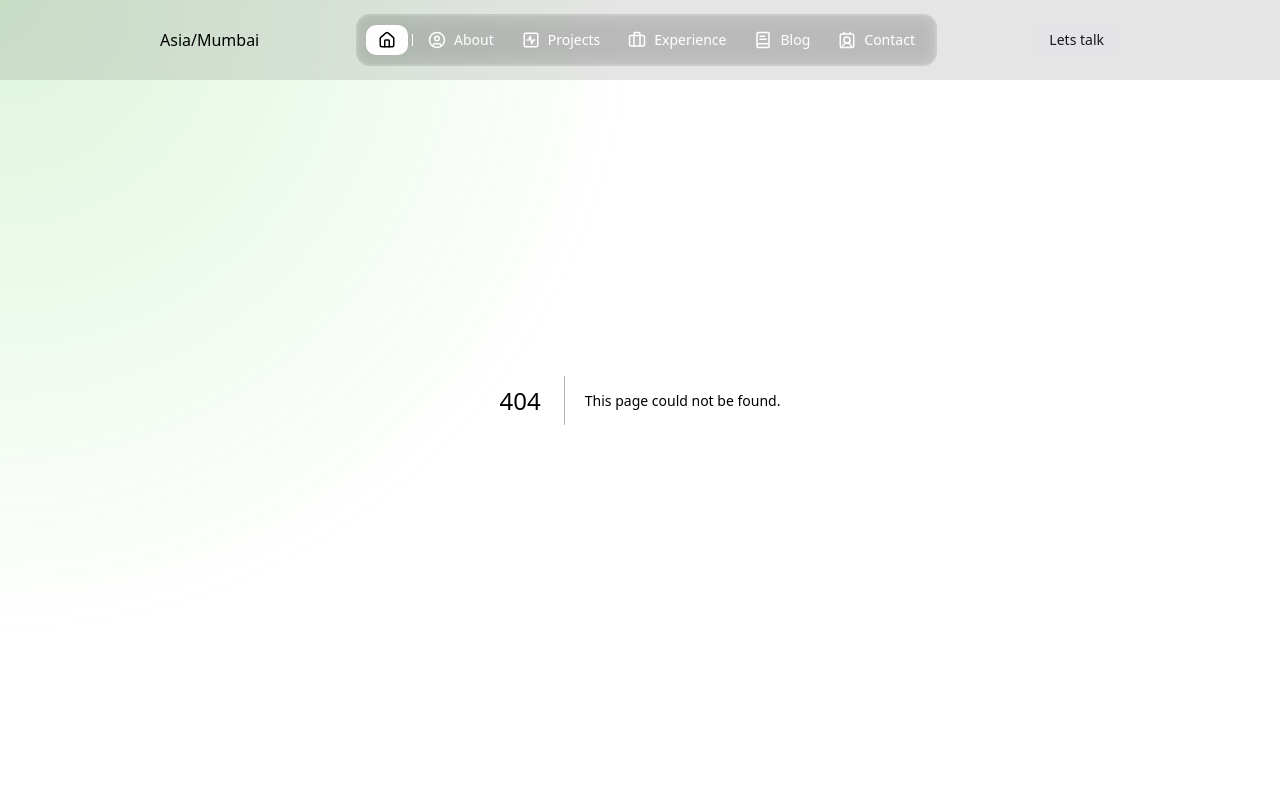
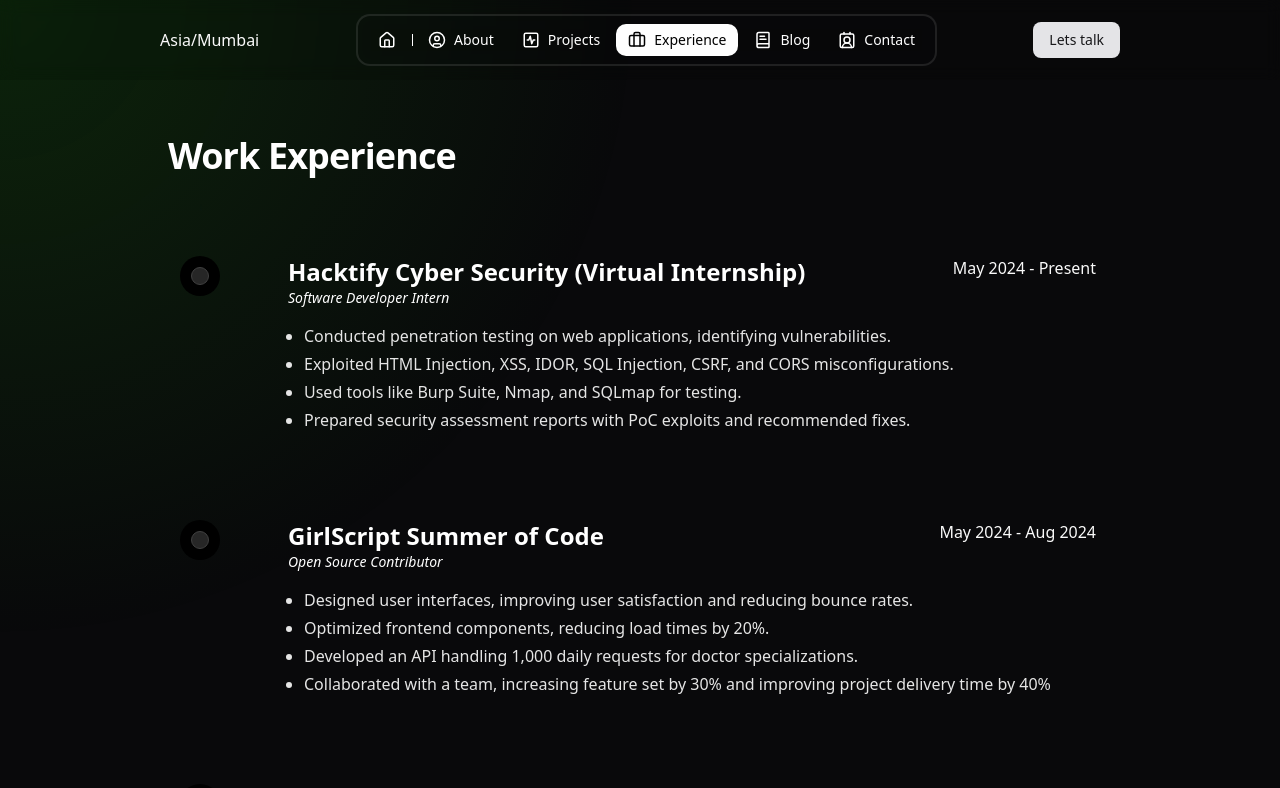
Before and after one commit to rushiii3/rushi-portfolio, a Next.js app: page /experience in a window 1280 px wide. Before the commit this address had no page. Shown: the top 788 px of the page. Built offline with nearby package versions, Linux system fonts and the light colour scheme.

Commit message:
added experience

```diff
--- a/Provider.tsx
+++ b/Provider.tsx
@@ -1,11 +1,32 @@
-"use client"
+"use client";
 
-import * as React from "react"
-import { ThemeProvider as NextThemesProvider } from "next-themes"
-
+import * as React from "react";
+import { ThemeProvider as NextThemesProvider } from "next-themes";
+import { ReactLenis } from "lenis/react";
+import type { LenisRef } from "lenis/react";
+import { cancelFrame, frame } from "framer-motion";
+import { useEffect, useRef } from "react";
 export function ThemeProvider({
   children,
   ...props
 }: React.ComponentProps<typeof NextThemesProvider>) {
-  return <NextThemesProvider {...props}>{children}</NextThemesProvider>
+  return <NextThemesProvider {...props}>{children}</NextThemesProvider>;
 }
+export function LenisProvider({
+  children,
+  ...props
+}: React.ComponentProps<typeof ReactLenis>) {
+  const lenisRef = useRef<LenisRef>(null);
+
+  useEffect(() => {
+    function update(data: { timestamp: number }) {
+      const time = data.timestamp;
+      lenisRef.current?.lenis?.raf(time);
+    }
+
+    frame.update(update, true);
+
+    return () => cancelFrame(update);
+  }, []);
+  return <ReactLenis {...props} root options={{ autoRaf: false }} ref={lenisRef}>{children}</ReactLenis>;
+}
--- /dev/null
+++ b/app/about/page.tsx
@@ -0,0 +1,14 @@
+import AboutMe from "@/components/sections/about-me";
+import Skills from "@/components/sections/skills";
+import React from "react";
+
+const Page = () => {
+  return (
+    <div className="w-full  pt-15 md:pt-28">
+      <AboutMe />
+      <Skills />
+    </div>
+  );
+};
+
+export default Page;
--- /dev/null
+++ b/app/experience/page.tsx
@@ -0,0 +1,12 @@
+import { Experience } from "@/components/sections/experience";
+import React from "react";
+
+const Page = () => {
+  return (
+    <div className="w-full pt-15 md:pt-28">
+      <Experience />
+    </div>
+  );
+};
+
+export default Page;
--- a/app/layout.tsx
+++ b/app/layout.tsx
@@ -4,7 +4,9 @@
 import CursorGlow from "@/components/cursor-glow";
 import Header from "@/components/Header";
 import FooterSection from "@/components/footer";
-import { ThemeProvider } from "@/Provider";
+import { LenisProvider, ThemeProvider } from "@/Provider";
+import NextTopLoader from "nextjs-toploader";
+
 const geistSans = Geist({
   variable: "--font-geist-sans",
   subsets: ["latin"],
@@ -30,6 +32,19 @@
       <body
         className={`${geistSans.variable} ${geistMono.variable} antialiased`}
       >
+        <NextTopLoader
+          color="rgba(32,194,14,0.8)"
+          initialPosition={0.08}
+          crawlSpeed={200}
+          height={3}
+          crawl={true}
+          showSpinner={false}
+          easing="ease"
+          speed={200}
+          zIndex={1600}
+          showAtBottom={false}
+        />
+        <LenisProvider>
           <Header />
           <ThemeProvider
             attribute="class"
@@ -37,11 +52,14 @@
             enableSystem
             disableTransitionOnChange
           >
-          <main className="max-w-5xl mx-auto px-10 ">{children}</main>
+            <main className="max-w-5xl mx-auto px-10 min-h-dvh">
+              {children}
+            </main>
           </ThemeProvider>
 
           <FooterSection />
           <CursorGlow />
+        </LenisProvider>
       </body>
     </html>
   );
--- a/app/page.tsx
+++ b/app/page.tsx
@@ -1,5 +1,5 @@
 import AboutMe from "@/components/sections/about-me";
-import { TimelineDemo } from "@/components/sections/experience";
+import { Experience } from "@/components/sections/experience";
 import { Hero1 } from "@/components/sections/hero";
 import Skills from "@/components/sections/skills";
 
@@ -9,7 +9,7 @@
       <Hero1 />
       <AboutMe />
       <Skills />
-      <TimelineDemo />
+      <Experience />
     </div>
   );
 }
--- a/components/navbar.tsx
+++ b/components/navbar.tsx
@@ -8,22 +8,28 @@
   HomeIcon,
   SquareActivityIcon,
 } from "lucide-react";
+import { usePathname } from "next/navigation";
+// import { useRouter } from "next/navigation";
+import { useRouter } from "nextjs-toploader/app";
 import React, { useEffect } from "react";
 import { useState } from "react";
 const tabs = [
-  { id: 1, label: "Home", icon: HomeIcon },
-  { id: 2, label: "About", icon: CircleUser },
-  { id: 4, label: "Projects", icon: SquareActivityIcon },
-  { id: 5, label: "Experience", icon: Briefcase },
-  { id: 6, label: "Blog", icon: BookTextIcon },
-  { id: 7, label: "Contact", icon: Contact2Icon },
+  { id: 1, label: "Home", icon: HomeIcon, href: "/" },
+  { id: 2, label: "About", icon: CircleUser, href: "/about" },
+  { id: 4, label: "Projects", icon: SquareActivityIcon, href: "/projects" },
+  { id: 5, label: "Experience", icon: Briefcase, href: "/experience" },
+  { id: 6, label: "Blog", icon: BookTextIcon, href: "/blog" },
+  { id: 7, label: "Contact", icon: Contact2Icon, href: "/contact" },
 ];
 const transition = { duration: 0.7, ease: [0.25, 0.1, 0.25, 1] };
 
 export default function Navbar() {
-  const [activeTab, setActiveTab] = useState(tabs[0].id);
+  const path = usePathname();
+  console.log(path);
+
+  const [activeTab, setActiveTab] = useState(tabs.find((tab) => tab.href === path)?.id || 1);
   const [isDesktop, setIsDesktop] = useState(window.innerWidth > 768);
-
+  const router = useRouter();
   useEffect(() => {
     const handleResize = () => {
       setIsDesktop(window.innerWidth > 768);
@@ -46,7 +52,10 @@
       {tabs.map((tab) => (
         <React.Fragment key={tab.id}>
           <button
-            onClick={() => setActiveTab(tab.id)}
+            onClick={() => {
+              setActiveTab(tab.id);
+              router.push(`${tab.href}`);
+            }}
             className={`${
               activeTab === tab.id ? "text-white" : "hover:text-white/60"
             } relative rounded-xl px-3 py-1.5 text-sm font-medium dark:text-white outline-sky-400 transition focus-visible:outline-2 flex flex-row items-center gap-2 `}
--- a/components/sections/about-me.tsx
+++ b/components/sections/about-me.tsx
@@ -2,7 +2,7 @@
 import { motion } from "framer-motion";
 import React from "react";
 
-const transition = { duration: 1.5, ease: [0.25, 0.1, 0.25, 1], delay: 0.5 };
+const transition = { duration: 1, ease: [0.25, 0.1, 0.25, 1] };
 
 const variants = {
   hidden: {
@@ -14,7 +14,7 @@
     clipPath: "polygon(0% 0%, 100% 0%, 100% 100%, 0% 100%)",
     filter: "blur(0)",
     opacity: 1,
-    transition: { duration: 1.5, ease: [0.25, 0.1, 0.25, 1] },
+    transition: { duration: 1, ease: [0.25, 0.1, 0.25, 1] },
   },
 };
 
--- a/components/sections/experience.tsx
+++ b/components/sections/experience.tsx
@@ -1,7 +1,7 @@
 import React from "react";
 import { Timeline } from "@/components/ui/timeline";
 
-export function TimelineDemo() {
+export function Experience() {
   const data = [
     {
       title: "Hacktify Cyber Security (Virtual Internship) ",
@@ -80,7 +80,7 @@
     },
   ];
   return (
-    <div className="w-full">
+    <div className="w-full relative">
       <Timeline data={data} />
     </div>
   );
--- a/package.json
+++ b/package.json
@@ -16,10 +16,12 @@
     "clsx": "^2.1.1",
     "dicons": "^1.1.7",
     "framer-motion": "^12.5.0",
+    "lenis": "^1.2.3",
     "lucide-react": "^0.483.0",
     "motion": "^12.5.0",
     "next": "15.2.3",
     "next-themes": "^0.4.6",
+    "nextjs-toploader": "^3.7.15",
     "react": "^19.0.0",
     "react-dom": "^19.0.0",
     "react-icons": "^5.5.0",
```
Also changed, not shown: 1 other file (tests, documents, lock files or other folders). Lines whose indentation alone changed are shown as unchanged.
